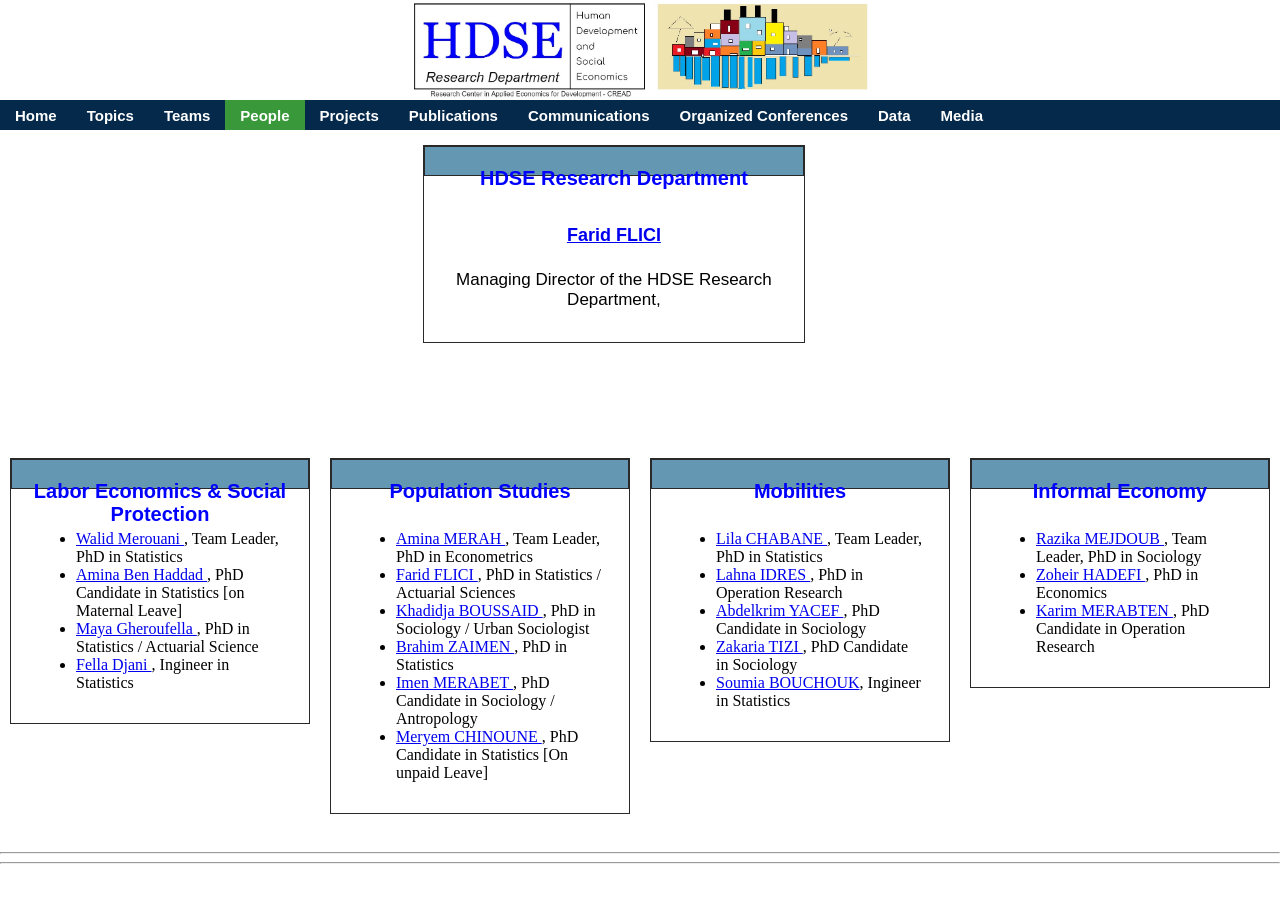
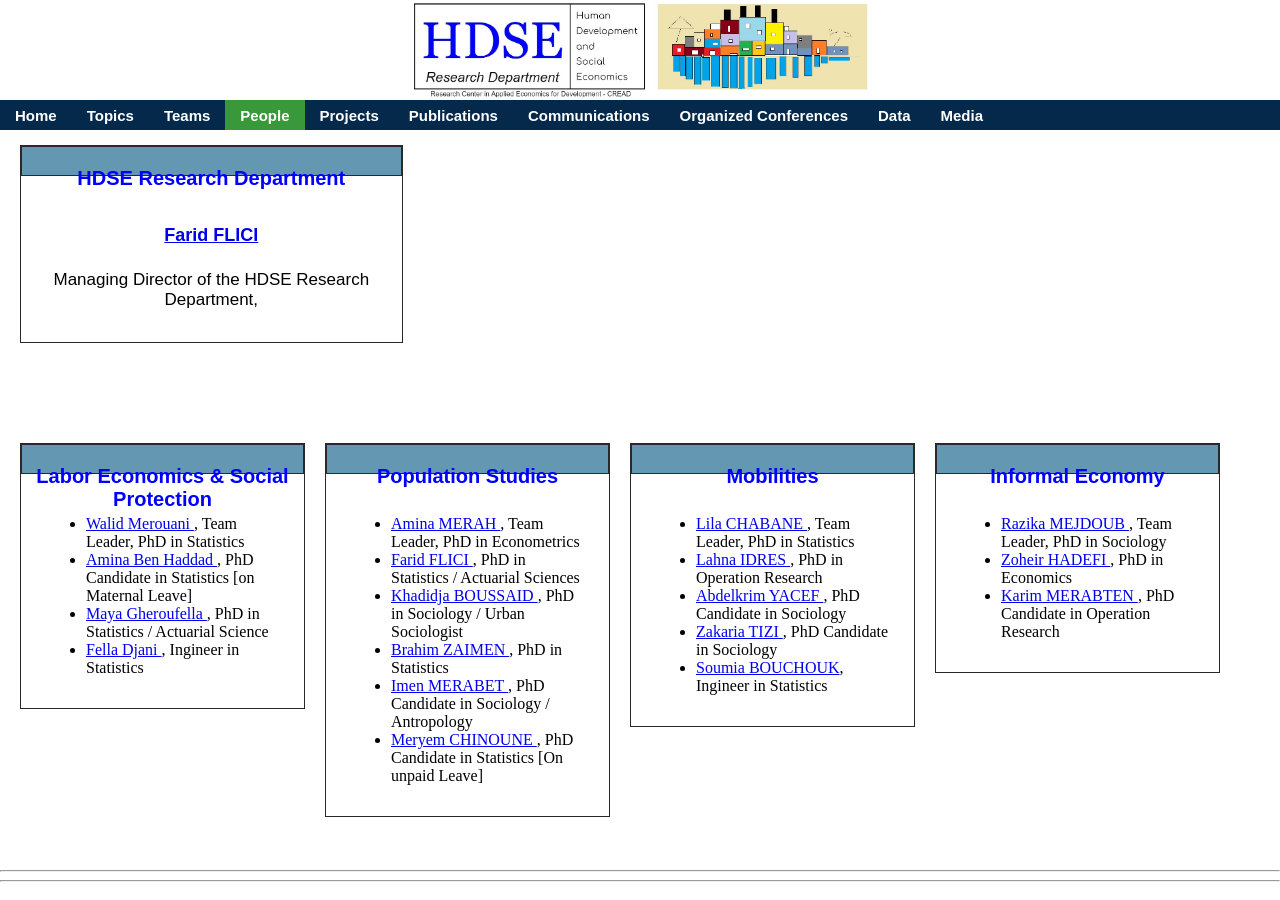
Before and after one commit to Farid-FLICI/farid-flici.github.io, a Jekyll site: the page people.html, which Jekyll copies as it is, in a window 1280 px wide. Built offline with Jekyll 4.4.1, drawn with Linux system fonts in a browser that asks for light colours.

Commit message:
Update people.html

```diff
--- a/people.html
+++ b/people.html
@@ -25,7 +25,7 @@ ul.topnav li.right {float: right;}
 @media screen and (max-width: 600px) {   ul.topnav li.right,    ul.topnav li {float: center;}    }
 * {  box-sizing: border-box;}
 .column { float: left; width: 25%; padding: 10px; }
-.column2 { float: left; width: 33%; padding: 10px; }
+.column2 { float: center; width: 33%; padding: 10px; }
 .row:after {content: "";  display: table;  clear: both;}
  .row2:after {content: "";  display: table;  clear: both;height:60px}
 
@@ -61,8 +61,6 @@ ul.topnav li.right {float: right;}
 
 <div class="row2">
 
-<div class="column2">
-</div>
 
  <div class="column2">
  <div class="container">
@@ -74,11 +72,8 @@ ul.topnav li.right {float: right;}
  </div>
  </div>
 
-  <div class="column2">
-  </div>
   </div>
 
-    </div>
 
 <div class="row">
 
```
